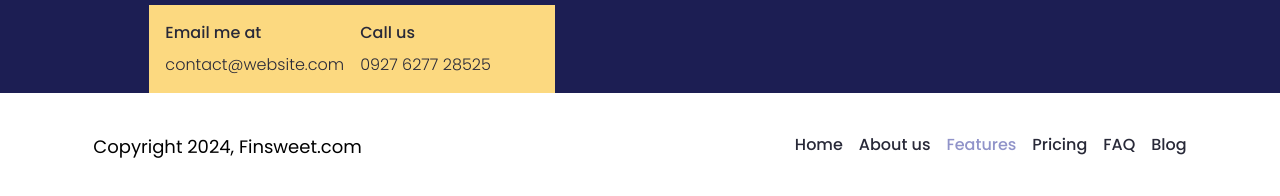
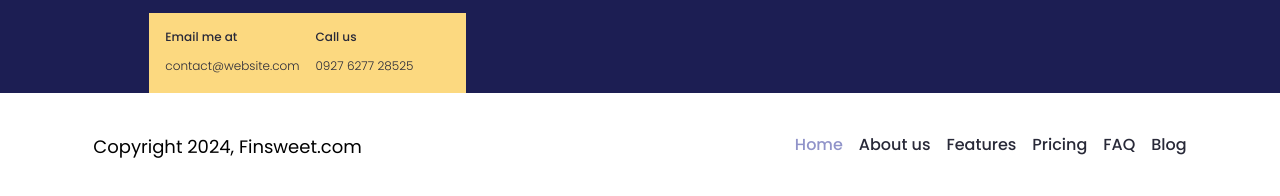
Before and after one commit to eng-AHMADZAKOUT/Finsweet, a website: page index.html in a window 1280 px wide. Shown: the part 5706-5902 px from the top of the page. Drawn offline with Linux system fonts and the light colour scheme.

Commit message:
edit for responsive

```diff
--- a/index.html
+++ b/index.html
@@ -299,7 +299,7 @@
           <div class="grid grid-cols-1 gap-12 py-12 md:grid-cols-3">
             <div class="col-span-1">
               <p
-                class="text-4xl font-semibold pb-4 md:max-lg:text-2xl text-[#282938]"
+                class="text-2xl md:text-4xl font-semibold pb-4 md:max-lg:text-2xl text-[#282938]"
               >
                 What our clients <br />
                 say about us
@@ -513,7 +513,7 @@
               alt=""
             />
             <div class="absolute top-0 z-20 pl-8 mt-28">
-              <p class="w-full p-4 text-5xl font-bold text-white">
+              <p class="w-full p-4 text-3xl font-bold text-white md:text-5xl">
                 Building stellar <br />
                 websites for <br />
                 early startups
@@ -534,6 +534,7 @@
               </p>
             </div>
             <div class="py-4">
+              <form action="">
                 <input
                   class="block w-full p-4 px-6 mb-6 text-white bg-transparent border-2 border-solid rounded-lg outline-none placeholder:o border-white/25"
                   type="text"
@@ -564,6 +565,7 @@
                 <a href="" class="block text-center text-white"
                   >Get in touch with us&rarr;</a
                 >
+              </form>
             </div>
           </div>
         </section>
@@ -646,17 +648,19 @@
                 class="grid grid-cols-2 gap-4 absolute bottom-0 left-0 md:ml-24 p-4 bg-[#FCD980]"
               >
                 <div>
-                  <p class="pb-2 text-[#282938] font-medium">Email me at</p>
+                  <p class="pb-2 text-[#282938] text-xs font-medium">
+                    Email me at
+                  </p>
                   <a
-                    class="text-[#282938] font-light"
+                    class="text-[#282938] text-xs font-light"
                     href="mailto:contact@website.com"
                     >contact@website.com</a
                   >
                 </div>
                 <div>
-                  <p class="pb-2 text-[#282938] font-medium">Call us</p>
+                  <p class="pb-2 text-[#282938] text-xs font-medium">Call us</p>
                   <a
-                    class="text-[#282938] font-light"
+                    class="text-[#282938] text-xs font-light"
                     href="tel:+0927 6277 28525"
                     >0927 6277 28525</a
                   >
@@ -689,7 +693,7 @@
                 <a
                   href="index.html"
                   id="showSectionOne"
-                  class="font-medium text-[#282938]"
+                  class="font-medium text-[#9093c9]"
                   >Home</a
                 >
               </li>
@@ -702,7 +706,7 @@
                 >
               </li>
               <li>
-                <a href="#" class="text-[#9093c9] font-medium">Features</a>
+                <a href="#" class="text-[#282938] font-medium">Features</a>
               </li>
               <li>
                 <a href="#" class="text-[#282938] font-medium">Pricing</a>
```
Lines whose indentation alone changed are shown as unchanged.
